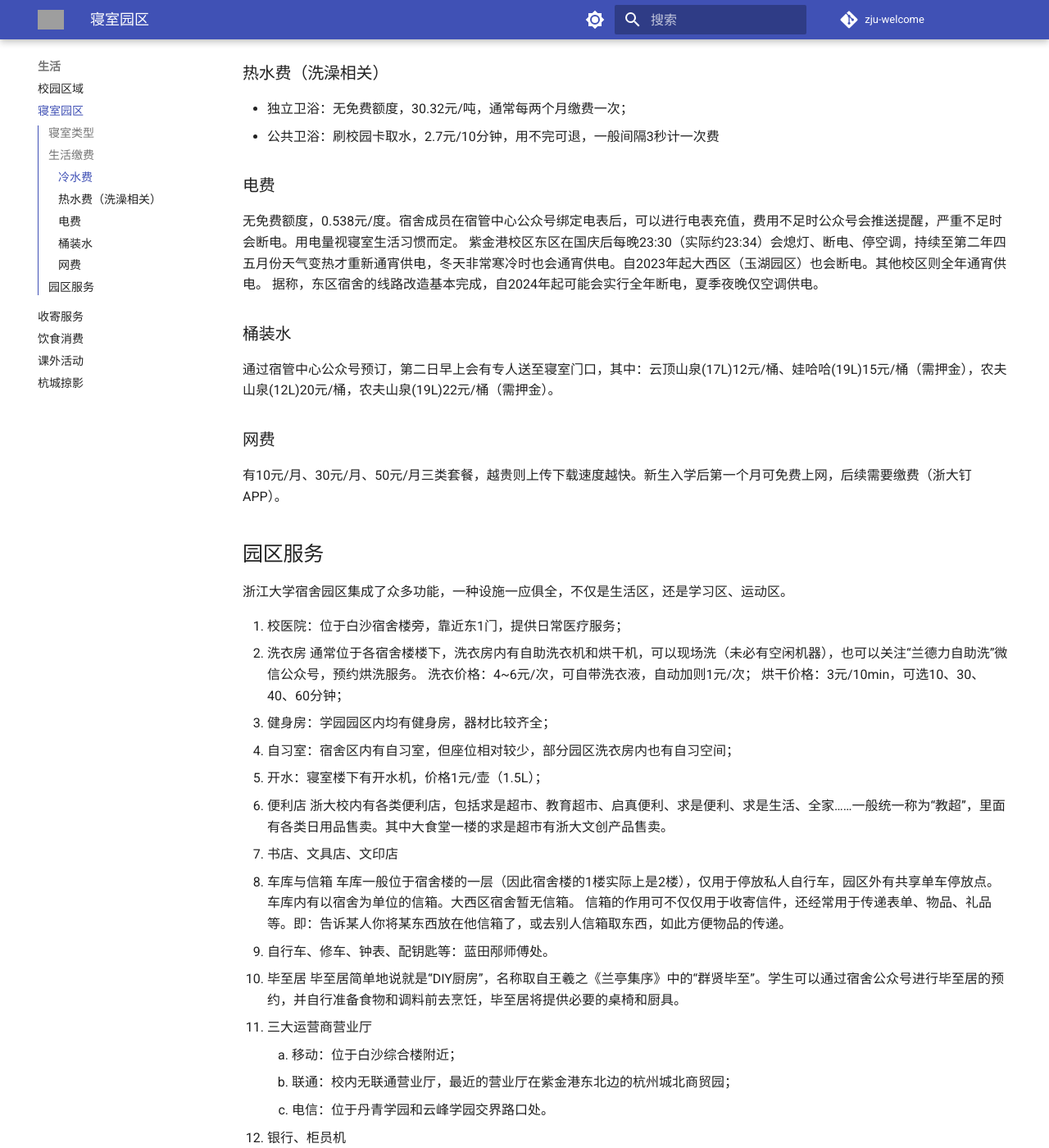
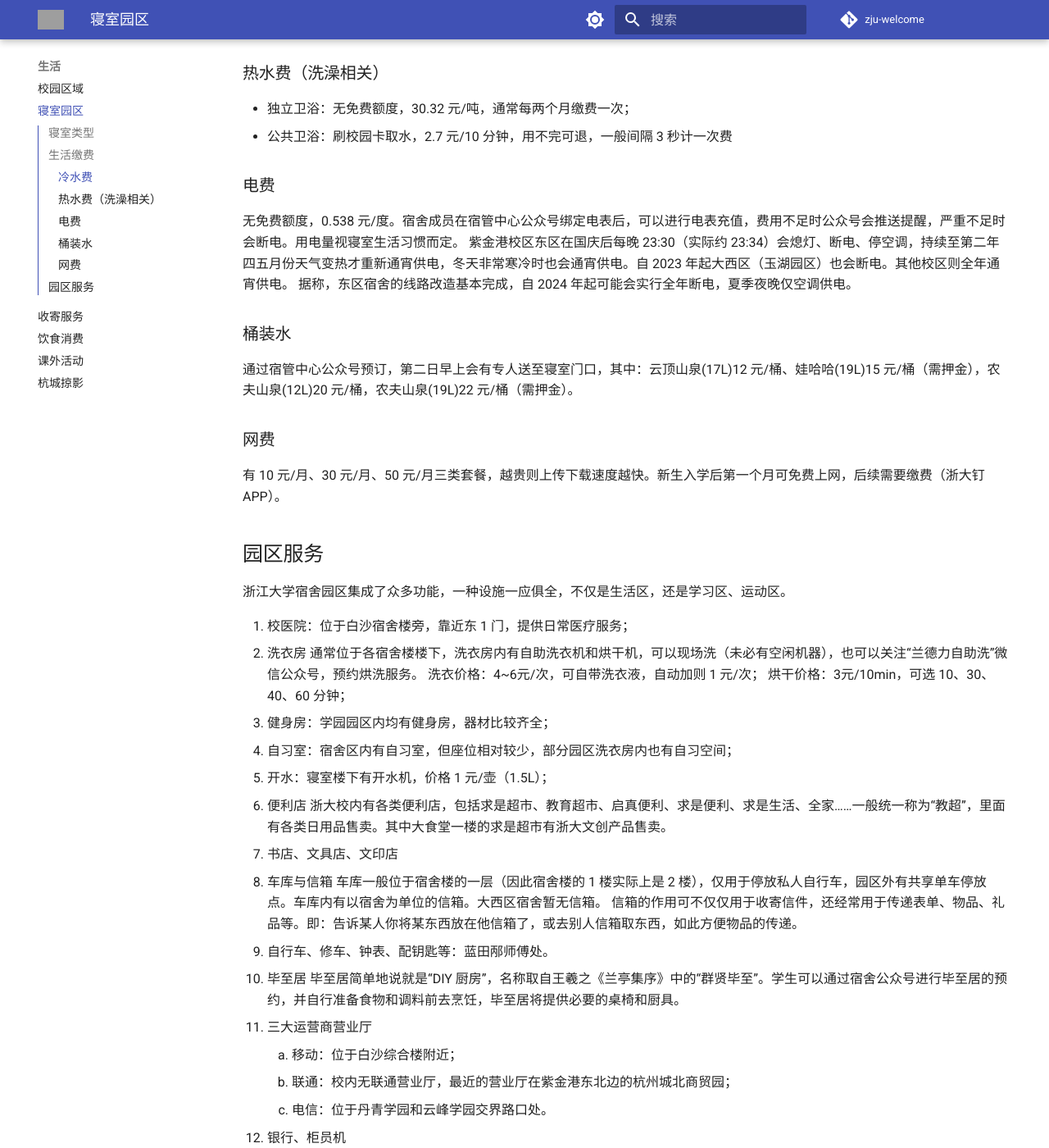
Before and after one commit to mini-full/zju-welcome, an MkDocs documentation site: the page built from docs/life/dorm.md, in a window 1280 px wide and 1400 px high, scrolled down 827 px. Shown: the whole window at 82% size. Built offline with MkDocs 1.6.1 and Material for MkDocs 9.7.7, drawn with Linux system fonts in a browser that asks for light colours; comment, search, counter and statistics services are not loaded; some of the changed text lies outside the part shown; grey boxes are pictures that could not be loaded.

Commit message:
fix typo and update

```diff
--- a/docs/life/dorm.md
+++ b/docs/life/dorm.md
@@ -2,70 +2,70 @@
 
 ## 寝室类型
 
-浙江大学紫金港校区本科生宿舍共有四种类型，称为A、B、C、D，具体和参看：720°实时看宿舍。
+浙江大学紫金港校区本科生宿舍共有四种类型，称为 A、B、C、D，具体和参看：720° 实时看宿舍。
 
-|类型|配置|宿舍楼|住宿费|
-|-|-|-|-|
-|A|4人间，上下铺，一边床一边桌，无阳台，有独立卫浴|丹阳所有宿舍，紫云3、4、5，碧峰3、4、5，白沙1、2|1600/年|
-|B|4人间，上床下桌，有阳台，有独立卫浴|青溪3、4，白沙3、4，翠柏所有，紫云1、2，碧峰1、2，玉湖所有宿舍|1600/年|
-|C|5人间，上床下桌，有阳台，公共卫浴|青溪1、2|960/年|
-|D|4人间，上床下桌，有阳台，公共卫浴|蓝田所有宿舍|1280/年|
+| 类型 | 配置                                             | 宿舍楼                                                             | 住宿费  |
+| ---- | ------------------------------------------------ | ------------------------------------------------------------------ | ------- |
+| A    | 4 人间，上下铺，一边床一边桌，无阳台，有独立卫浴 | 丹阳所有宿舍，紫云 3、4、5，碧峰 3、4、5，白沙 1、2                | 1600/年 |
+| B    | 4 人间，上床下桌，有阳台，有独立卫浴             | 青溪 3、4，白沙 3、4，翠柏所有，紫云 1、2，碧峰 1、2，玉湖所有宿舍 | 1600/年 |
+| C    | 5 人间，上床下桌，有阳台，公共卫浴               | 青溪 1、2                                                          | 960/年  |
+| D    | 4 人间，上床下桌，有阳台，公共卫浴               | 蓝田所有宿舍                                                       | 1280/年 |
 
 ## 生活缴费
 
-绝大多数的生活缴费可以在“浙大学生公寓管理服务中心”公众号及浙大钉APP上完成，主要包括：
+绝大多数的生活缴费可以在“浙大学生公寓管理服务中心”公众号及浙大钉 APP 上完成，主要包括：
 
 ### 冷水费
 
-每月8吨免费额度，超额后按3.2元/吨收费（一般不会超）。
+每月 8 吨免费额度，超额后按 3.2 元/吨收费（一般不会超）。
 
 ### 热水费（洗澡相关）
 
-- 独立卫浴：无免费额度，30.32元/吨，通常每两个月缴费一次；
-- 公共卫浴：刷校园卡取水，2.7元/10分钟，用不完可退，一般间隔3秒计一次费
+- 独立卫浴：无免费额度，30.32 元/吨，通常每两个月缴费一次；
+- 公共卫浴：刷校园卡取水，2.7 元/10 分钟，用不完可退，一般间隔 3 秒计一次费
 
 ### 电费
 
-无免费额度，0.538元/度。宿舍成员在宿管中心公众号绑定电表后，可以进行电表充值，费用不足时公众号会推送提醒，严重不足时会断电。用电量视寝室生活习惯而定。
-紫金港校区东区在国庆后每晚23:30（实际约23:34）会熄灯、断电、停空调，持续至第二年四五月份天气变热才重新通宵供电，冬天非常寒冷时也会通宵供电。自2023年起大西区（玉湖园区）也会断电。其他校区则全年通宵供电。
-据称，东区宿舍的线路改造基本完成，自2024年起可能会实行全年断电，夏季夜晚仅空调供电。
+无免费额度，0.538 元/度。宿舍成员在宿管中心公众号绑定电表后，可以进行电表充值，费用不足时公众号会推送提醒，严重不足时会断电。用电量视寝室生活习惯而定。
+紫金港校区东区在国庆后每晚 23:30（实际约 23:34）会熄灯、断电、停空调，持续至第二年四五月份天气变热才重新通宵供电，冬天非常寒冷时也会通宵供电。自 2023 年起大西区（玉湖园区）也会断电。其他校区则全年通宵供电。
+据称，东区宿舍的线路改造基本完成，自 2024 年起可能会实行全年断电，夏季夜晚仅空调供电。
 
 ### 桶装水
 
-通过宿管中心公众号预订，第二日早上会有专人送至寝室门口，其中：云顶山泉(17L)12元/桶、娃哈哈(19L)15元/桶（需押金），农夫山泉(12L)20元/桶，农夫山泉(19L)22元/桶（需押金）。
+通过宿管中心公众号预订，第二日早上会有专人送至寝室门口，其中：云顶山泉(17L)12 元/桶、娃哈哈(19L)15 元/桶（需押金），农夫山泉(12L)20 元/桶，农夫山泉(19L)22 元/桶（需押金）。
 
 ### 网费
 
-有10元/月、30元/月、50元/月三类套餐，越贵则上传下载速度越快。新生入学后第一个月可免费上网，后续需要缴费（浙大钉APP）。
+有 10 元/月、30 元/月、50 元/月三类套餐，越贵则上传下载速度越快。新生入学后第一个月可免费上网，后续需要缴费（浙大钉 APP）。
 
 ## 园区服务
 
 浙江大学宿舍园区集成了众多功能，一种设施一应俱全，不仅是生活区，还是学习区、运动区。
 
-1. 校医院：位于白沙宿舍楼旁，靠近东1门，提供日常医疗服务；
+1. 校医院：位于白沙宿舍楼旁，靠近东 1 门，提供日常医疗服务；
 2. 洗衣房
-    通常位于各宿舍楼楼下，洗衣房内有自助洗衣机和烘干机，可以现场洗（未必有空闲机器），也可以关注“兰德力自助洗”微信公众号，预约烘洗服务。
-    洗衣价格：4~6元/次，可自带洗衣液，自动加则1元/次；
-    烘干价格：3元/10min，可选10、30、40、60分钟；
+   通常位于各宿舍楼楼下，洗衣房内有自助洗衣机和烘干机，可以现场洗（未必有空闲机器），也可以关注“兰德力自助洗”微信公众号，预约烘洗服务。
+   洗衣价格：4~6元/次，可自带洗衣液，自动加则 1 元/次；
+   烘干价格：3元/10min，可选 10、30、40、60 分钟；
 3. 健身房：学园园区内均有健身房，器材比较齐全；
 4. 自习室：宿舍区内有自习室，但座位相对较少，部分园区洗衣房内也有自习空间；
-5. 开水：寝室楼下有开水机，价格1元/壶（1.5L）；
+5. 开水：寝室楼下有开水机，价格 1 元/壶（1.5L）；
 6. 便利店
-浙大校内有各类便利店，包括求是超市、教育超市、启真便利、求是便利、求是生活、全家……一般统一称为“教超”，里面有各类日用品售卖。其中大食堂一楼的求是超市有浙大文创产品售卖。
+   浙大校内有各类便利店，包括求是超市、教育超市、启真便利、求是便利、求是生活、全家……一般统一称为“教超”，里面有各类日用品售卖。其中大食堂一楼的求是超市有浙大文创产品售卖。
 7. 书店、文具店、文印店
 8. 车库与信箱
-车库一般位于宿舍楼的一层（因此宿舍楼的1楼实际上是2楼），仅用于停放私人自行车，园区外有共享单车停放点。车库内有以宿舍为单位的信箱。大西区宿舍暂无信箱。
-信箱的作用可不仅仅用于收寄信件，还经常用于传递表单、物品、礼品等。即：告诉某人你将某东西放在他信箱了，或去别人信箱取东西，如此方便物品的传递。
+   车库一般位于宿舍楼的一层（因此宿舍楼的 1 楼实际上是 2 楼），仅用于停放私人自行车，园区外有共享单车停放点。车库内有以宿舍为单位的信箱。大西区宿舍暂无信箱。
+   信箱的作用可不仅仅用于收寄信件，还经常用于传递表单、物品、礼品等。即：告诉某人你将某东西放在他信箱了，或去别人信箱取东西，如此方便物品的传递。
 9. 自行车、修车、钟表、配钥匙等：蓝田邴师傅处。
 10. 毕至居
-毕至居简单地说就是“DIY厨房”，名称取自王羲之《兰亭集序》中的“群贤毕至”。学生可以通过宿舍公众号进行毕至居的预约，并自行准备食物和调料前去烹饪，毕至居将提供必要的桌椅和厨具。
+    毕至居简单地说就是“DIY 厨房”，名称取自王羲之《兰亭集序》中的“群贤毕至”。学生可以通过宿舍公众号进行毕至居的预约，并自行准备食物和调料前去烹饪，毕至居将提供必要的桌椅和厨具。
 11. 三大运营商营业厅
     1. 移动：位于白沙综合楼附近；
     2. 联通：校内无联通营业厅，最近的营业厅在紫金港东北边的杭州城北商贸园；
     3. 电信：位于丹青学园和云峰学园交界路口处。
 12. 银行、柜员机
     1. 中国银行：大食堂一楼有柜员机，正门门口王子酒楼附近有分行，西溪天街附近也有支行；
-    2. 工商银行：大食堂一楼与东6一楼有柜员机，文新地铁站附近有支行；
+    2. 工商银行：大食堂一楼与东 6 一楼有柜员机，文新地铁站附近有支行；
     3. 建设银行：西区尧坤楼有一支行，小剧场有柜员机；
     4. 农业银行：白沙综合楼有柜员机和支行；
     5. 其余银行：在浙大附近无支行或柜员机。
```
Also changed, not shown: docs/HK_Macao_Taiwan/specialcourses.md (+2 -2 lines), docs/life/post.md (+1 -1 lines).
